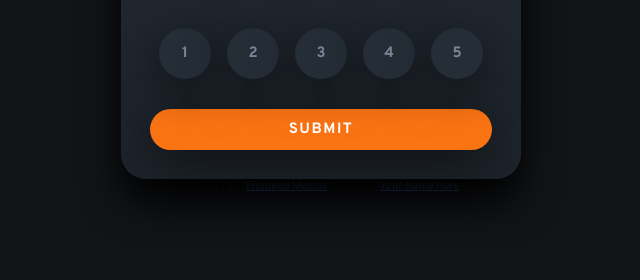
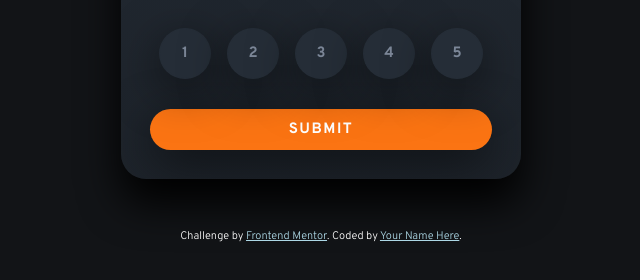
Before and after one commit to sidSing/Interactive-rating-component, a plain HTML site: page index.html in a window 1280 px wide. Shown: the part 414-694 px from the top of the page, without its empty margins (319-959 px from the left). Drawn offline with Linux system fonts and the light colour scheme.

Commit message:
Update style.css

```diff
--- a/style.css
+++ b/style.css
@@ -10,9 +10,12 @@
 .attribution {
   font-size: 11px;
   text-align: center;
+  transform: translateY(5rem);
+  color: white;
 }
+
 .attribution a {
-  color: hsl(228, 45%, 44%);
+  color: lightblue;
 }
 
 .hidden {
```
